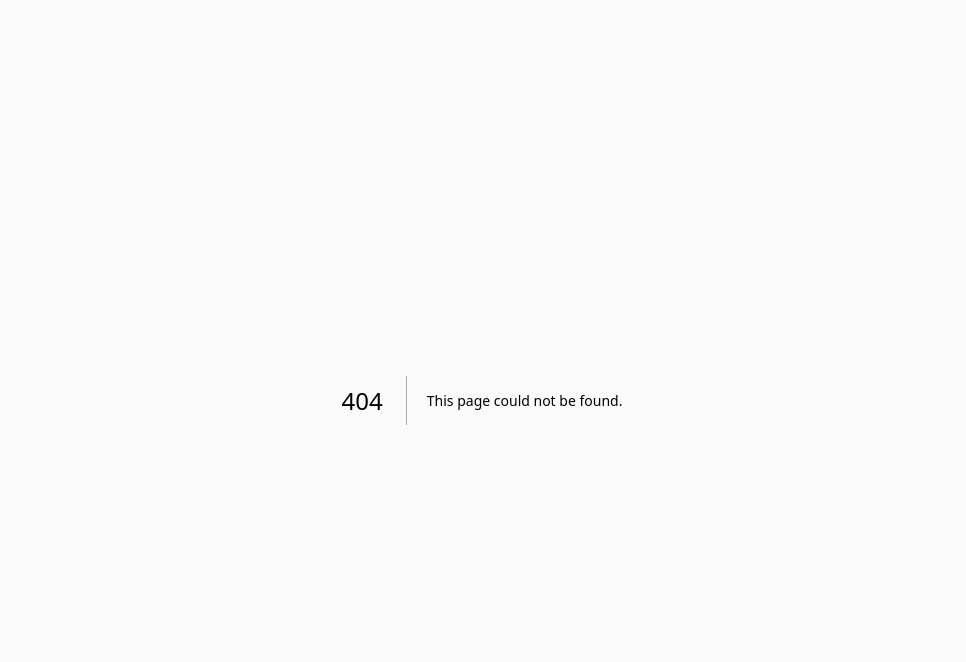
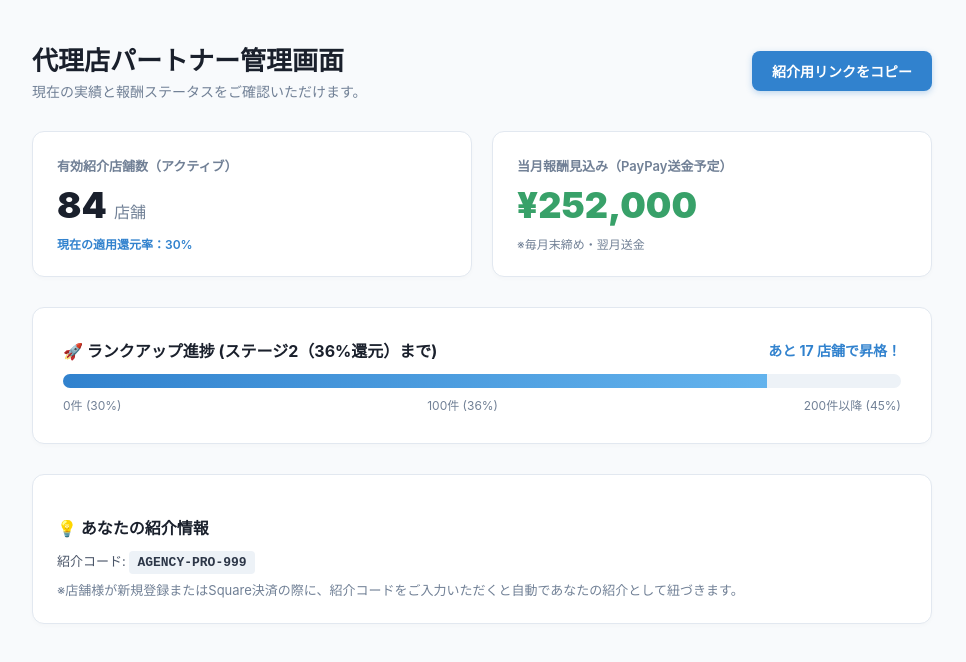
Before and after one commit to thellcishii-lang/push-taro, a Next.js app: page /agency/dashboard in a window 1280 px wide. Before the commit this address had no page. Shown: the top 662 px of the page, without its empty margins (158-1124 px from the left). Built offline with nearby package versions, Linux system fonts and the light colour scheme.

Commit message:
Create page.tsx

```diff
--- /dev/null
+++ b/app/agency/dashboard/page.tsx
@@ -0,0 +1,114 @@
+'use client';
+
+import { useState, useEffect } from 'react';
+
+export default function AgencyDashboard() {
+  // ダミーのデータ（実際はFirestore等からフェッチ）
+  const [agencyData, setAgencyData] = useState({
+    referralCode: 'AGENCY-PRO-999',
+    activeCount: 84, // 現在のアクティブ紹介数
+    currentRate: 30, // 現在の還元率 (%)
+    monthlyEstimatedReward: 252000, // 当月見込み報酬 (円)
+  });
+
+  // 次のステージまでの計算ロジック
+  const getNextStageInfo = (count: number) => {
+    if (count <= 100) {
+      return { nextGoal: 101, targetRate: 36, remaining: 101 - count, title: 'ステージ2（36%還元）まで' };
+    } else if (count <= 200) {
+      return { nextGoal: 201, targetRate: 45, remaining: 201 - count, title: '最高ステージ（45%還元）まで' };
+    } else {
+      return { nextGoal: 201, targetRate: 45, remaining: 0, title: '最高ランク達成中！' };
+    }
+  };
+
+  const stageInfo = getNextStageInfo(agencyData.activeCount);
+  const progressPercent = agencyData.activeCount <= 100
+    ? (agencyData.activeCount / 100) * 100
+    : agencyData.activeCount <= 200
+      ? ((agencyData.activeCount - 100) / 100) * 100
+      : 100;
+
+  const copyReferralLink = () => {
+    const link = `https://pushtaro.com/signup?ref=${agencyData.referralCode}`;
+    navigator.clipboard.writeText(link);
+    alert('紹介用リンクをコピーしました！');
+  };
+
+  return (
+    <div style={{ fontFamily: '-apple-system, BlinkMacSystemFont, "Segoe UI", Roboto, "Helvetica Neue", Arial, sans-serif', color: '#2d3748', background: '#f8fafc', minHeight: '100vh', padding: '40px 20px' }}>
+      <div style={{ maxWidth: '900px', margin: '0 auto' }}>
+
+        {/* ヘッダー */}
+        <div style={{ display: 'flex', justifyContent: 'space-between', alignItems: 'center', marginBottom: '30px' }}>
+          <div>
+            <h1 style={{ fontSize: '26px', fontWeight: '800', color: '#1a202c', margin: 0 }}>代理店パートナー管理画面</h1>
+            <p style={{ color: '#718096', fontSize: '14px', margin: '4px 0 0 0' }}>現在の実績と報酬ステータスをご確認いただけます。</p>
+          </div>
+          <button
+            onClick={copyReferralLink}
+            style={{ background: '#3182ce', color: '#fff', border: 'none', padding: '10px 20px', borderRadius: '8px', fontWeight: '700', fontSize: '14px', cursor: 'pointer', boxShadow: '0 2px 6px rgba(49,130,206,0.3)' }}
+          >
+            紹介用リンクをコピー
+          </button>
+        </div>
+
+        {/* スタッツ（数値カード） */}
+        <div style={{ display: 'grid', gridTemplateColumns: 'repeat(auto-fit, minmax(260px, 1fr))', gap: '20px', marginBottom: '30px' }}>
+
+          {/* アクティブ紹介数 */}
+          <div style={{ background: '#fff', padding: '24px', borderRadius: '12px', border: '1px solid #e2e8f0', boxShadow: '0 2px 4px rgba(0,0,0,0.02)' }}>
+            <div style={{ fontSize: '13px', color: '#718096', fontWeight: '600' }}>有効紹介店舗数（アクティブ）</div>
+            <div style={{ fontSize: '36px', fontWeight: '900', color: '#1a202c', margin: '8px 0' }}>
+              {agencyData.activeCount} <span style={{ fontSize: '16px', fontWeight: 'normal', color: '#718096' }}>店舗</span>
+            </div>
+            <div style={{ fontSize: '12px', color: '#3182ce', fontWeight: '600' }}>現在の適用還元率：{agencyData.currentRate}%</div>
+          </div>
+
+          {/* 当月見込み報酬 */}
+          <div style={{ background: '#fff', padding: '24px', borderRadius: '12px', border: '1px solid #e2e8f0', boxShadow: '0 2px 4px rgba(0,0,0,0.02)' }}>
+            <div style={{ fontSize: '13px', color: '#718096', fontWeight: '600' }}>当月報酬見込み（PayPay送金予定）</div>
+            <div style={{ fontSize: '36px', fontWeight: '900', color: '#38a169', margin: '8px 0' }}>
+              ¥{agencyData.monthlyEstimatedReward.toLocaleString()}
+            </div>
+            <div style={{ fontSize: '12px', color: '#718096' }}>※毎月末締め・翌月送金</div>
+          </div>
+
+        </div>
+
+        {/* ランクアップ進捗バー */}
+        <div style={{ background: '#fff', padding: '30px', borderRadius: '12px', border: '1px solid #e2e8f0', marginBottom: '30px', boxShadow: '0 2px 4px rgba(0,0,0,0.02)' }}>
+          <div style={{ display: 'flex', justifyContent: 'space-between', alignItems: 'center', marginBottom: '12px' }}>
+            <h3 style={{ fontSize: '16px', fontWeight: '700', color: '#1a202c', margin: 0 }}>🚀 ランクアップ進捗 ({stageInfo.title})</h3>
+            <span style={{ fontSize: '14px', fontWeight: '700', color: '#3182ce' }}>
+              {stageInfo.remaining > 0 ? `あと ${stageInfo.remaining} 店舗で昇格！` : '最大ランク到達中 🎉'}
+            </span>
+          </div>
+
+          {/* プログレスバー背景 */}
+          <div style={{ background: '#edf2f7', height: '14px', borderRadius: '7px', overflow: 'hidden', width: '100%' }}>
+            <div style={{ background: 'linear-gradient(90deg, #3182ce 0%, #63b3ed 100%)', height: '100%', width: `${progressPercent}%`, transition: 'width 0.4s ease' }}></div>
+          </div>
+
+          <div style={{ display: 'flex', justifyContent: 'space-between', fontSize: '12px', color: '#718096', marginTop: '8px' }}>
+            <span>0件 (30%)</span>
+            <span>100件 (36%)</span>
+            <span>200件以降 (45%)</span>
+          </div>
+        </div>
+
+        {/* 紹介コード・詳細情報 */}
+        <div style={{ background: '#fff', padding: '24px', borderRadius: '12px', border: '1px solid #e2e8f0', boxShadow: '0 2px 4px rgba(0,0,0,0.02)' }}>
+          <h3 style={{ fontSize: '16px', fontWeight: '700', color: '#1a202c', marginBottom: '12px' }}>💡 あなたの紹介情報</h3>
+          <p style={{ fontSize: '13px', color: '#4a5568', margin: '0 0 10px 0' }}>
+            紹介コード: <code style={{ background: '#edf2f7', padding: '4px 8px', borderRadius: '4px', fontWeight: '700', color: '#2d3748' }}>{agencyData.referralCode}</code>
+          </p>
+          <p style={{ fontSize: '13px', color: '#718096', margin: 0 }}>
+            ※店舗様が新規登録またはSquare決済の際に、紹介コードをご入力いただくと自動であなたの紹介として紐づきます。
+          </p>
+        </div>
+
+      </div>
+    </div>
+  );
+}
```
